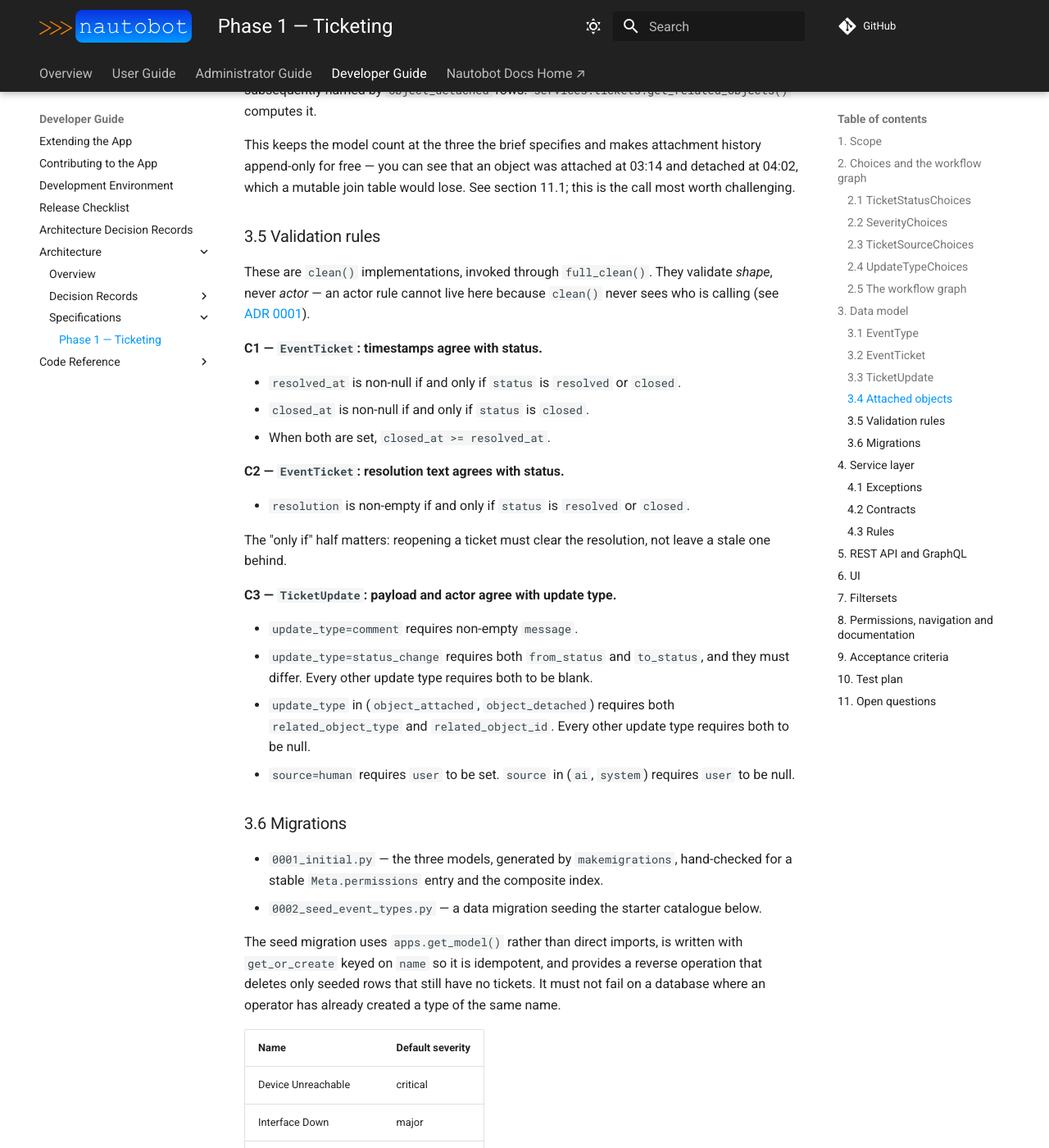
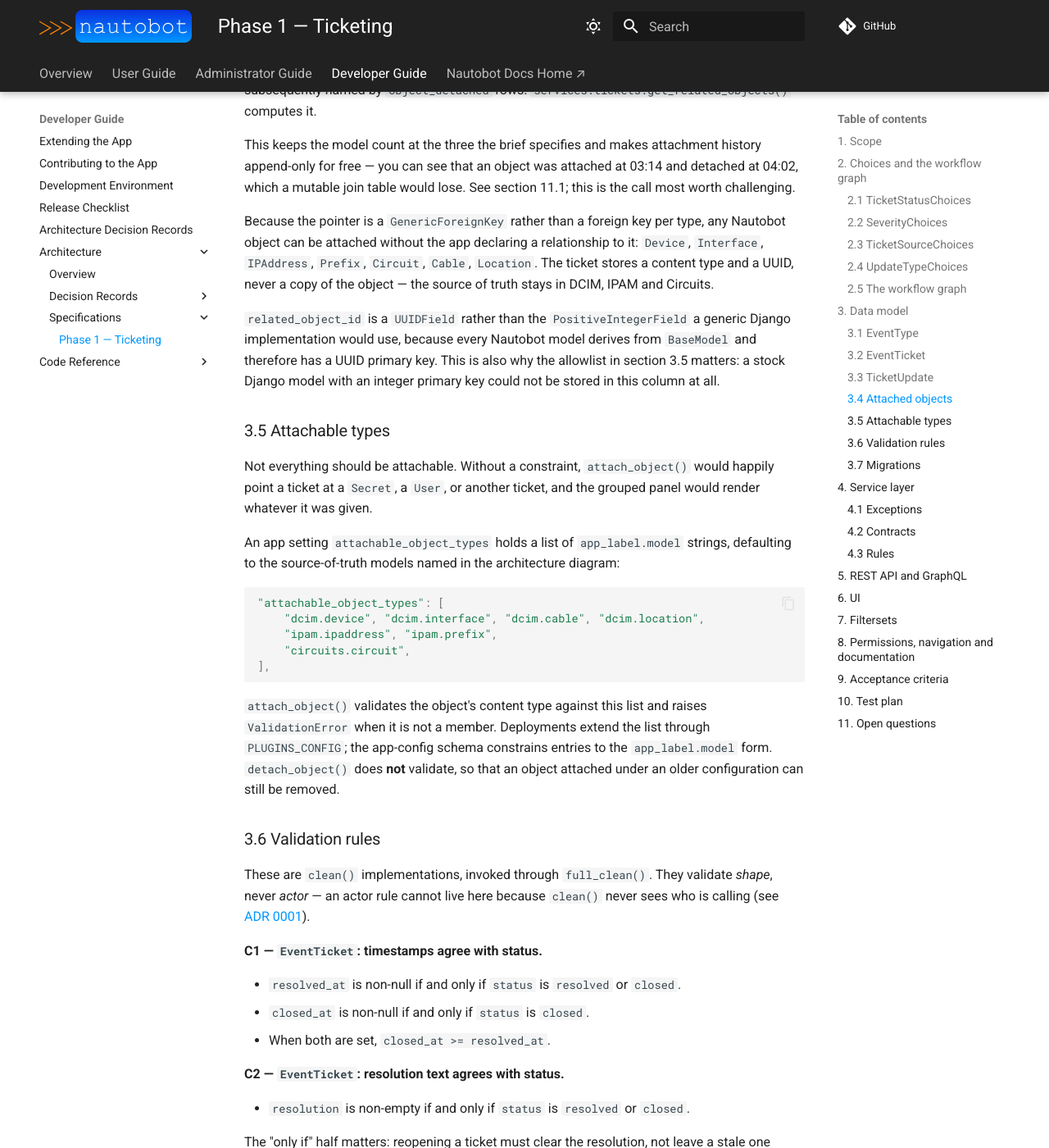
Before and after one commit to jtdub/nautobot-app-event-tracker, an MkDocs documentation site: the page built from docs/specs/phase-1-tickets.md, in a window 1280 px wide and 1400 px high, scrolled down 6338 px. Shown: the whole window at 82% size. Built offline with MkDocs 1.6.1 and Material for MkDocs 9.7.7, drawn with Linux system fonts in a browser that asks for light colours; comment, search, counter and statistics services are not loaded; some of the changed text lies outside the part shown.

Commit message:
Specify how objects are attached to tickets
The spec described where an attachment is stored and how it is displayed
and filtered, but never how one gets created from the UI. The grouped
related-objects panel was read-only, so a human on the ticket page had no
way to attach a device short of calling the REST API by hand.

Adds an Attach Object button and form view to section 6, using a
ContentTypeChoiceField plus a DynamicModelChoiceField so the user gets
Nautobot's normal object picker rather than a raw UUID field, and a
per-row detach control on the panel. Both route through the service
layer. Nautobot renders the form through its generic object-edit
template, so ADR 0008 still holds.

Adds section 3.5 constraining what may be attached. Without it a ticket
could point at a Secret, a User, or another ticket. The allowlist
defaults to the seven DCIM/IPAM/Circuits models in the architecture
diagram and is extensible through PLUGINS_CONFIG. Detach deliberately
does not validate, so objects attached under an older configuration stay
removable.

Also records why related_object_id is a UUIDField: every Nautobot model
derives from BaseModel, so a stock Django model with an integer primary
key could not be stored in that column at all.

Propagates the change through the API table, acceptance criterion 8, and
the service, API and view test rows, and adds open questions 11.9 and
11.10 for the allowlist default and the form-view approach.

Co-Authored-By: Claude Opus 5 <noreply@anthropic.com>
Claude-Session: https://claude.ai/code/session_01JbELBj7RDANwqDxzL1J67Z

````diff
--- a/docs/specs/phase-1-tickets.md
+++ b/docs/specs/phase-1-tickets.md
@@ -162,7 +162,27 @@ Attached network objects are **not** a fourth model. The set of objects attached
 
 This keeps the model count at the three the brief specifies and makes attachment history append-only for free — you can see that an object was attached at 03:14 and detached at 04:02, which a mutable join table would lose. See section 11.1; this is the call most worth challenging.
 
-### 3.5 Validation rules
+Because the pointer is a `GenericForeignKey` rather than a foreign key per type, any Nautobot object can be attached without the app declaring a relationship to it: `Device`, `Interface`, `IPAddress`, `Prefix`, `Circuit`, `Cable`, `Location`. The ticket stores a content type and a UUID, never a copy of the object — the source of truth stays in DCIM, IPAM and Circuits.
+
+`related_object_id` is a `UUIDField` rather than the `PositiveIntegerField` a generic Django implementation would use, because every Nautobot model derives from `BaseModel` and therefore has a UUID primary key. This is also why the allowlist in section 3.5 matters: a stock Django model with an integer primary key could not be stored in this column at all.
+
+### 3.5 Attachable types
+
+Not everything should be attachable. Without a constraint, `attach_object()` would happily point a ticket at a `Secret`, a `User`, or another ticket, and the grouped panel would render whatever it was given.
+
+An app setting `attachable_object_types` holds a list of `app_label.model` strings, defaulting to the source-of-truth models named in the architecture diagram:
+
+```python
+"attachable_object_types": [
+    "dcim.device", "dcim.interface", "dcim.cable", "dcim.location",
+    "ipam.ipaddress", "ipam.prefix",
+    "circuits.circuit",
+],
+```
+
+`attach_object()` validates the object's content type against this list and raises `ValidationError` when it is not a member. Deployments extend the list through `PLUGINS_CONFIG`; the app-config schema constrains entries to the `app_label.model` form. `detach_object()` does **not** validate, so that an object attached under an older configuration can still be removed.
+
+### 3.6 Validation rules
 
 These are `clean()` implementations, invoked through `full_clean()`. They validate *shape*, never *actor* — an actor rule cannot live here because `clean()` never sees who is calling (see [ADR 0001](../decisions/0001-ticket-service-layer-as-sole-mutation-path.md)).
 
@@ -185,7 +205,7 @@ The "only if" half matters: reopening a ticket must clear the resolution, not le
 - `update_type` in (`object_attached`, `object_detached`) requires both `related_object_type` and `related_object_id`. Every other update type requires both to be null.
 - `source=human` requires `user` to be set. `source` in (`ai`, `system`) requires `user` to be null.
 
-### 3.6 Migrations
+### 3.7 Migrations
 
 - `0001_initial.py` — the three models, generated by `makemigrations`, hand-checked for a stable `Meta.permissions` entry and the composite index.
 - `0002_seed_event_types.py` — a data migration seeding the starter catalogue below.
@@ -244,7 +264,11 @@ Moves the ticket along the graph and writes a `status_change`. Stamps and clears
 def attach_object(*, ticket, obj, source, user=None, message="") -> TicketUpdate
 def detach_object(*, ticket, obj, source, user=None, message="") -> TicketUpdate
 ```
+`obj` is any saved Nautobot model instance. `attach_object()` rejects a type outside the section 3.5 allowlist with `ValidationError`; `detach_object()` does not check, so objects attached under an older configuration remain removable.
+
 Attaching an already-attached object, or detaching one that is not attached, is a no-op that returns `None` without writing a row — so a re-delivered event does not pollute the timeline.
+
+These are the two functions the Phase 2 enrichment resolver calls: it turns the hostname and interface strings in a raw event payload into real Nautobot objects and attaches them with `source=system`. Phase 1 builds them for humans and the API; nothing about the contract changes when the resolver arrives.
 
 ```python
 def assign(*, ticket, assignee, source, user=None) -> TicketUpdate
@@ -296,7 +320,7 @@ Routes are registered under `/api/plugins/event-tracker/`.
 | `tickets/` | `GET`, `POST`, `PUT`, `PATCH`, `DELETE` | `status` is read-only; see below |
 | `tickets/{id}/transition/` | `POST` | Requires `transition_eventticket` |
 | `tickets/{id}/comment/` | `POST` | |
-| `tickets/{id}/attach/` `tickets/{id}/detach/` | `POST` | Body carries `object_type` and `object_id` |
+| `tickets/{id}/attach/` `tickets/{id}/detach/` | `POST` | Body carries `object_type` (an `app_label.model` string) and `object_id` (a UUID). Attach rejects types outside the section 3.5 allowlist with 400 |
 | `ticket-updates/` | `GET` only | `http_method_names = ["get", "head", "options"]` |
 
 **Creation through the API** routes to `services.tickets.create_ticket()` by overriding `perform_create()` on the ticket viewset, so an API-created ticket gets its `created` update and its dedup behaviour like any other.
@@ -323,6 +347,17 @@ Per [ADR 0008](../decisions/0008-ui-component-framework-only.md), `NautobotUIVie
 **Transition buttons.** One `PostButton` subclass per target status, whose `should_render(context)` returns true only when both hold: the target is in `get_allowed_transitions(ticket)`, and the user has `nautobot_event_tracker.transition_eventticket`. The graph is consulted through the service; it is never restated in the view. Buttons post to the same transition endpoint the REST API exposes, so there is one implementation of a transition and one place it can go wrong.
 
 Where more than three transitions are legal from a state, they collapse into a `DropdownButton`.
+
+**Attaching objects.** An **Attach Object** `Button` on the ticket detail page links to an attach view on the same viewset. The view renders an `AttachObjectForm` with two fields:
+
+- `object_type` — a `ContentTypeChoiceField` limited to the allowlist in section 3.5.
+- `object_id` — a `DynamicModelChoiceField` whose queryset follows the chosen `object_type`, giving the standard Nautobot type-ahead object picker rather than a raw UUID box.
+
+On submit the view calls `services.tickets.attach_object()` with `source=human` and `user=request.user`, and redirects back to the ticket. It never touches `TicketUpdate` itself. The button renders only for users holding `change_eventticket`, and is hidden entirely when the ticket is `resolved` or `closed`.
+
+Each row of the grouped related-objects panel carries a detach control, posting to the detach endpoint through the service under the same permission. Detaching writes an `object_detached` row; it removes nothing.
+
+This is a form view, not a hand-written page: Nautobot renders it through its generic object-edit template, so ADR 0008 holds. The form and its two service calls are the only UI-side attachment code.
 
 `EventTypeUIViewSet` is a conventional viewset with a fields panel and a table of its tickets. Forms for `EventTicket` **omit** `status`, `resolved_at`, `closed_at` and `event_count` — the edit form cannot reach them, so the only path to a status change is a transition button.
 
@@ -369,7 +404,7 @@ Where more than three transitions are legal from a state, they collapse into a `
 5. **Append-only updates.** Re-saving a persisted `TicketUpdate` raises; deleting one raises. No API route and no UI route offers edit or delete for updates.
 6. **API surface.** The transition action performs transitions through the service and enforces `transition_eventticket`; a `PATCH` carrying `status` is rejected with 400 and an actionable message; service errors map to 409; `ticket-updates/` accepts no write method; all three models are queryable through GraphQL.
 7. **Filtersets.** Every filter in section 7 exists, is exercised by a test, and returns the expected rows.
-8. **UI.** The ticket detail page renders the grouped related-objects panel, the update timeline, and transition buttons for exactly the legal next states — no more — with buttons hidden from users lacking `transition_eventticket`. The navigation entries appear. The app contains no hand-written page template.
+8. **UI.** The ticket detail page renders the grouped related-objects panel, the update timeline, and transition buttons for exactly the legal next states — no more — with buttons hidden from users lacking `transition_eventticket`. A human can attach and detach an object from the ticket page through the service layer, with the object picker limited to the allowlist. The navigation entries appear. The app contains no hand-written page template.
 
 ## 10. Test plan
 
@@ -379,12 +414,12 @@ Tests live under `nautobot_event_tracker/tests/`, extending the cookiecutter's g
 | --- | --- | --- |
 | `test_models.py` | Field definitions and defaults; C1, C2, C3 each with a passing and a failing case per clause; append-only `save()`/`delete()` guards; `PROTECT` on `EventType` deletion | 1, 3, 5 |
 | `test_choices.py` | Graph keys and members are all valid statuses; `closed` is terminal; no self-edges; the legal-edge count is 14 | 2 |
-| `test_services.py` | The full 36-pair transition matrix, written out longhand rather than derived from the graph; S1 atomicity including a forced-failure rollback; S3 across all six mutating functions in both terminal states, plus the precedence assertion; S4 for all six source/user combinations; S5 recurrence, new-ticket-after-close, and concurrent creation; timestamp and resolution stamping and clearing | 2, 3, 4 |
+| `test_services.py` | The full 36-pair transition matrix, written out longhand rather than derived from the graph; S1 atomicity including a forced-failure rollback; S3 across all six mutating functions in both terminal states, plus the precedence assertion; S4 for all six source/user combinations; S5 recurrence, new-ticket-after-close, and concurrent creation; attach and detach idempotency, allowlist rejection, and `get_related_objects()` grouping after an attach/detach/re-attach sequence; timestamp and resolution stamping and clearing | 2, 3, 4 |
 | `test_migrations.py` | The seed migration creates ten types, is idempotent, and reverses without touching types that have tickets | 1 |
-| `test_api.py` | Transition action success and permission denial; 409 mapping; `PATCH` with `status` rejected with 400; `ticket-updates/` rejects `POST`, `PATCH`, `DELETE`; creation routes through the service and produces a `created` update | 3, 6 |
+| `test_api.py` | Transition action success and permission denial; 409 mapping; `PATCH` with `status` rejected with 400; `ticket-updates/` rejects `POST`, `PATCH`, `DELETE`; creation routes through the service and produces a `created` update; attach and detach round-trip, and attaching a disallowed type returns 400 | 3, 6 |
 | `test_graphql.py` | All three types queryable; ticket query returns nested updates | 6 |
 | `test_filters.py` | Every filter in section 7, including `is_open` and `related_object_type` | 7 |
-| `test_views.py` | Standard viewset cases from the template's `ViewTestCases`; transition buttons render for exactly the legal set and vanish without the permission; the grouped panel groups by content type; the ticket form has no `status` field | 3, 8 |
+| `test_views.py` | Standard viewset cases from the template's `ViewTestCases`; transition buttons render for exactly the legal set and vanish without the permission; the grouped panel groups by content type; the attach form offers only allowlisted types and routes through the service; the attach button is hidden on resolved and closed tickets; the ticket form has no `status` field | 3, 8 |
 
 Two cross-cutting tests do not belong to a single model:
 
@@ -412,3 +447,7 @@ These are the calls made while writing this spec that most deserve a second opin
 **11.7 The MySQL scaffold artifacts.** ADR 0003 makes PostgreSQL the only supported backend, but the baked template still ships `invoke.mysql.yml`, `development/docker-compose.mysql.yml`, `development/development_mysql.env` and a MySQL leg in CI. *Proposed reading:* delete them as part of Phase 1, in their own commit, so the repository does not advertise support that does not exist. Not done yet, because deleting template files is a housekeeping decision rather than a spec one.
 
 **11.8 Docker is unavailable in the current environment.** The definition of done calls for `invoke tests` to be green, but the template's invoke tasks drive `docker compose` and there is no Docker daemon here. *Proposed reading:* leave every invoke task untouched for use on a Docker-capable machine, and additionally verify Phase 1 by running the same `nautobot-server test` and `nautobot-server check` commands natively against a local PostgreSQL instance. The commands under test are identical; only the runner differs. Any claim that the suite is green will say which runner produced it.
+
+**11.9 The attachable-type allowlist and its default (section 3.5).** The first draft of this spec had no constraint on what could be attached, which would have let a ticket point at a `Secret` or a `User`. *Proposed reading:* constrain it, defaulting to the seven DCIM/IPAM/Circuits models named in the architecture diagram, and let deployments extend the list through `PLUGINS_CONFIG`. The default is a guess at what an operator wants on day one — if `dcim.devicetype`, `dcim.rack`, `dcim.virtualchassis` or the virtualization models belong there too, adding them is a one-line change to the default and costs nothing later.
+
+**11.10 Attach is a form view rather than an inline control.** Section 6 routes attachment through a small form on the ticket page, using Nautobot's generic object-edit rendering so that ADR 0008 holds. *Proposed reading:* accept the extra click. An inline type-ahead directly in the detail panel would be nicer to use, but the UI Component Framework has no control for a dependent two-field picker, so building it means either custom JavaScript or a hand-written template — and the second is exactly what ADR 0008 forbids.
````
